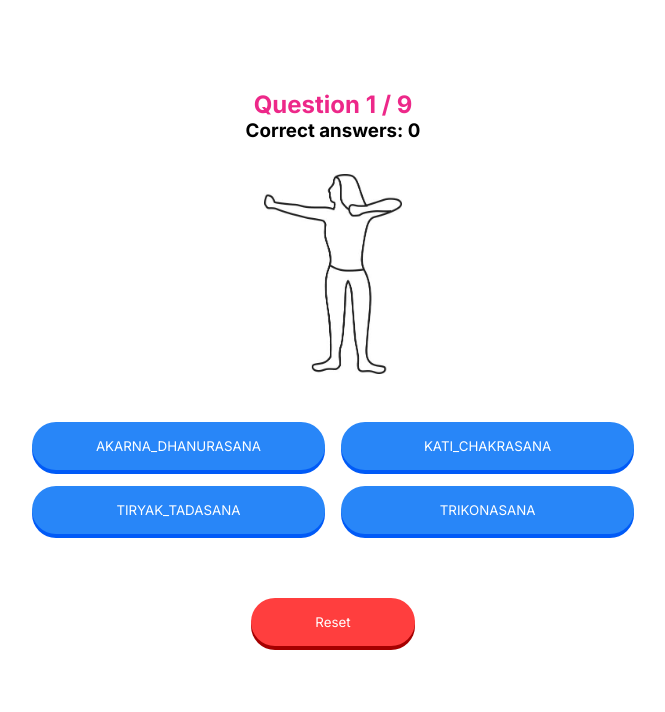
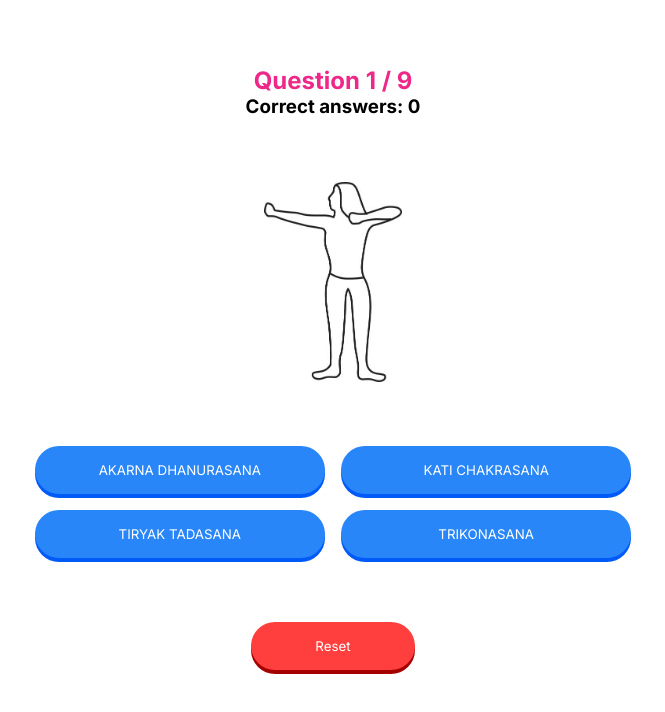
Before and after one commit to Ceskkk/yoga-quiz, a React (Vite) app: page / in a window 1280 px wide. Both pictures are taken after a click on the button "Start Quiz". Shown: the top 712 px of the page, without its empty margins (307-972 px from the left). Built offline with nearby package versions, Linux system fonts and the light colour scheme.

Commit message:
Refactor

```diff
--- /dev/null
+++ b/src/components/Button.jsx
@@ -0,0 +1,7 @@
+export default function Button ({ children, clickHandler, type = '' }) {
+  return (
+    <button onClick={clickHandler} className={type}>
+      {children}
+    </button>
+  )
+}
--- a/src/components/Quiz.jsx
+++ b/src/components/Quiz.jsx
@@ -1,72 +1,27 @@
-import { useState } from 'react'
-
-import useCounter from '../hooks/useCounter'
-import poses from '../data/poses.json'
+import { useContext } from 'react'
+import { QuizContext } from '../context/QuizContext'
 
 import styles from '../styles/Quiz.module.css'
-
-export const NUMBER_OF_QUESTIONS = 9
-export const NUMBER_OF_ANSWERS = 4
+import { NUMBER_OF_QUESTIONS } from '../utils/const'
+import Button from './Button'
 
 export default function Quiz () {
-  const [questions, setQuestions] = useState(undefined)
-  const [correctQuestion, setCorrectQuestion] = useState(undefined)
-
-  const [questionsAlreadyUsed, setQuestionsAlreadyUsed] = useState([])
-
-  const [isQuizOn, setQuiz] = useState(false)
-
-  const currentQuestion = useCounter(1)
-  const correctAnswers = useCounter(0)
-
-  const startQuiz = () => {
-    setQuestionsAlreadyUsed([])
-    currentQuestion.reset()
-    correctAnswers.reset()
-    updateQuestions()
-    setQuiz(true)
-  }
-
-  const updateQuestions = () => {
-    let correct
-    const otherQuestions = new Set()
-
-    while (correct === undefined || questionsAlreadyUsed.includes(correct.id)) {
-      correct = poses[Math.floor(Math.random() * poses.length)]
-    }
-
-    console.log(questionsAlreadyUsed)
-
-    while (otherQuestions.size !== NUMBER_OF_ANSWERS - 1) {
-      const random = poses[Math.floor(Math.random() * poses.length)]
-      if (random.id !== correct.id) otherQuestions.add(random)
-    }
-
-    otherQuestions.add(correct)
-    setCorrectQuestion(correct)
-    setQuestionsAlreadyUsed((prevValue) => [...prevValue, correct.id])
-    setQuestions(Array.from(otherQuestions).sort((a, b) => a.id - b.id))
-  }
-
-  const selectAnswer = (answer) => {
-    if (answer === correctQuestion.name) {
-      correctAnswers.increment()
-    }
-
-    if (currentQuestion.counter < NUMBER_OF_QUESTIONS) {
-      currentQuestion.increment()
-      updateQuestions()
-    } else if (currentQuestion.counter === NUMBER_OF_QUESTIONS) {
-      setQuiz(false)
-    }
-  }
+  const {
+    questions,
+    correctQuestion,
+    isQuizOn,
+    currentQuestionCounter,
+    correctAnswersCounter,
+    selectAnswer,
+    startQuiz
+  } = useContext(QuizContext)
 
   return (
     <section className={styles.container}>
       {questions && (
         <>
-          <h1>Question {currentQuestion.counter} / {NUMBER_OF_QUESTIONS}</h1>
-          <h3>Correct answers: {correctAnswers.counter}</h3>
+          <h1>Question {currentQuestionCounter.counter} / {NUMBER_OF_QUESTIONS}</h1>
+          <h3>Correct answers: {correctAnswersCounter.counter}</h3>
         </>
       )}
 
@@ -75,21 +30,22 @@ export default function Quiz () {
           <img src={`/assets/${correctQuestion.image}`} />
         </div>}
 
-      <div className={styles.answers}>
-        {isQuizOn && questions.map(q =>
-          <button key={q.id} onClick={() => selectAnswer(q.name)}>
-            {q.name}
-          </button>
-        )}
-      </div>
+      {isQuizOn &&
+        <div className={styles.answers}>
+          {questions.map((q) =>
+            <Button key={q.id} clickHandler={(e) => selectAnswer(e, q.name)}>
+              {q.name}
+            </Button>
+          )}
+        </div>}
 
-      <button onClick={startQuiz} className={`${styles.quiz} ${questions ? styles.end : styles.start}`}>
+      <Button clickHandler={startQuiz} type={questions ? 'incorrect' : 'correct'}>
         {questions
           ? isQuizOn
             ? 'Reset'
             : 'Try again'
           : 'Start Quiz'}
-      </button>
+      </Button>
 
     </section>
   )
@@ -97,3 +53,11 @@ export default function Quiz () {
 
 // TODO: Favicon
 // TODO: Añadir toda la data
+// TODO: Transición
+
+/**
+ * Posible features:
+ * Escoger el tipo de Yoga del cual hacer el Quiz
+ * Dejar elegir el numero de preguntas y de respuestas
+ * Botón de descarga del pdf
+ */
--- /dev/null
+++ b/src/context/QuizContext.jsx
@@ -0,0 +1,71 @@
+import { createContext, useState } from 'react'
+import useCounter from '../hooks/useCounter'
+
+import poses from '../data/poses.json'
+import { NUMBER_OF_ANSWERS, NUMBER_OF_QUESTIONS } from '../utils/const'
+
+export const QuizContext = createContext()
+
+export default function QuizProvider ({ children }) {
+  const [questions, setQuestions] = useState(undefined)
+  const [correctQuestion, setCorrectQuestion] = useState(undefined)
+  const [questionsIdAlreadyUsed, setQuestionsIdAlreadyUsed] = useState([])
+  const [isQuizOn, toggleQuiz] = useState(false)
+  const currentQuestionCounter = useCounter(1)
+  const correctAnswersCounter = useCounter(0)
+
+  const startQuiz = () => {
+    setQuestionsIdAlreadyUsed([])
+    currentQuestionCounter.reset()
+    correctAnswersCounter.reset()
+    updateQuestions()
+    toggleQuiz(true)
+  }
+
+  const updateQuestions = () => {
+    let correct
+    const otherQuestions = new Set()
+
+    while (correct === undefined || questionsIdAlreadyUsed.includes(correct.id)) {
+      correct = poses[Math.floor(Math.random() * poses.length)]
+    }
+
+    while (otherQuestions.size !== NUMBER_OF_ANSWERS - 1) {
+      const random = poses[Math.floor(Math.random() * poses.length)]
+      if (random.id !== correct.id) otherQuestions.add(random)
+    }
+
+    otherQuestions.add(correct)
+    setCorrectQuestion(correct)
+    setQuestionsIdAlreadyUsed((prevValue) => [...prevValue, correct.id])
+    setQuestions(Array.from(otherQuestions).sort((a, b) => a.id - b.id))
+  }
+
+  const selectAnswer = (e, answer) => {
+    if (answer === correctQuestion.name) {
+      correctAnswersCounter.increment()
+    }
+
+    if (currentQuestionCounter.counter < NUMBER_OF_QUESTIONS) {
+      currentQuestionCounter.increment()
+      updateQuestions()
+    } else if (currentQuestionCounter.counter === NUMBER_OF_QUESTIONS) {
+      toggleQuiz(false)
+    }
+  }
+
+  return (
+    <QuizContext.Provider
+      value={{
+        questions,
+        correctQuestion,
+        isQuizOn,
+        currentQuestionCounter,
+        correctAnswersCounter,
+        selectAnswer,
+        startQuiz
+      }}
+    > {children}
+    </QuizContext.Provider>
+  )
+}
--- a/src/data/poses.json
+++ b/src/data/poses.json
@@ -1,7 +1,7 @@
 [
   {
     "id": 1,
-    "name": "AKARNA_DHANURASANA",
+    "name": "AKARNA DHANURASANA",
     "image": "AKARNA_DHANURASANA.jpg",
     "style": "HATHA YOGA - ASANAS DE PIE"
   },
@@ -13,19 +13,19 @@
   },
   {
     "id": 3,
-    "name": "HASTA_UTTHANASANA",
+    "name": "HASTA UTTHANASANA",
     "image": "HASTA_UTTHANASANA.jpg",
     "style": "HATHA YOGA - ASANAS DE PIE"
   },
   {
     "id": 4,
-    "name": "KATI_CHAKRASANA",
+    "name": "KATI CHAKRASANA",
     "image": "KATI_CHAKRASANA.jpg",
     "style": "HATHA YOGA - ASANAS DE PIE"
   },
   {
     "id": 5,
-    "name": "MERU_PRISHTHASANA",
+    "name": "MERU PRISHTHASANA",
     "image": "MERU_PRISHTHASANA.jpg",
     "style": "HATHA YOGA - ASANAS DE PIE"
   },
@@ -43,13 +43,13 @@
   },
   {
     "id": 8,
-    "name": "TIRYAK_KATI_CHAKRASANA",
+    "name": "TIRYAK_KATI CHAKRASANA",
     "image": "TIRYAK_KATI_CHAKRASANA.jpg",
     "style": "HATHA YOGA - ASANAS DE PIE"
   },
   {
     "id": 9,
-    "name": "TIRYAK_TADASANA",
+    "name": "TIRYAK TADASANA",
     "image": "TIRYAK_TADASANA.jpg",
     "style": "HATHA YOGA - ASANAS DE PIE"
   },
--- a/src/main.jsx
+++ b/src/main.jsx
@@ -3,8 +3,12 @@ import ReactDOM from 'react-dom/client'
 import App from './App'
 import './styles/global.css'
 
+import QuizProvider from './context/QuizContext'
+
 ReactDOM.createRoot(document.getElementById('root')).render(
   <React.StrictMode>
-    <App />
+    <QuizProvider>
+      <App />
+    </QuizProvider>
   </React.StrictMode>
 )
--- a/src/styles/Quiz.module.css
+++ b/src/styles/Quiz.module.css
@@ -11,7 +11,8 @@
 }
 
 .container > h3 {
-  margin: 0;
+  margin-top: 0;
+  margin-bottom: 2rem;
 }
 
 .container > .image {
@@ -33,59 +34,7 @@
   grid-auto-rows: 1fr;
   gap: 1rem;
   padding: 1rem;
-  margin: 2rem 0 3rem;
-}
-
-.container > .answers > button{
-  padding: 1rem 4rem;
-  border-radius: 5rem;
-  cursor: pointer;
-  border: unset;
-  color: var(--text-secondary);
-  background-color: var(--primary);
-  box-shadow: 0 4px 0 0 var(--primary-strong);
-}
-
-.container > .answers > button:hover {
-  background-color: var(--primary-soft);
-}
-
-.container > .answers > button:active {
-  background-color: var(--primary-strong);
-}
-
-.container > button.quiz {
-  padding: 1rem 4rem;
-  border-radius: 5rem;
-  cursor: pointer;
-  border: unset;
-  color: var(--text-secondary);
-}
-
-.container > button.quiz.start {
-  background-color: var(--correct);
-  box-shadow: 0 4px 0 0 var(--correct-strong);
-}
-
-.container > button.quiz.start:hover {
-  background-color: var(--correct-soft);
-}
-
-.container > button.quiz.start:active {
-  background-color: var(--correct-strong);
-}
-
-.container > button.quiz.end {
-  background-color: var(--warning);
-  box-shadow: 0 4px 0 0 var(--warning-strong);
-}
-
-.container > button.quiz.end:hover {
-  background-color: var(--warning-soft);
-}
-
-.container > button.quiz.end:active {
-  background-color: var(--warning-strong);
+  margin: 3rem;
 }
 
 @media(max-width: 600px) {
--- a/src/styles/global.css
+++ b/src/styles/global.css
@@ -5,9 +5,9 @@
 
   --secondary: #ED2889;
 
-  --warning-soft: #f56b6b;
-  --warning: #ff3e3e;
-  --warning-strong: #a50000;
+  --incorrect-soft: #f56b6b;
+  --incorrect: #ff3e3e;
+  --incorrect-strong: #a50000;
 
   --correct-soft: #60e239;
   --correct: #0dcc56;
@@ -34,6 +34,7 @@ body {
   width: 100%;
   -webkit-font-smoothing: antialiased;
   -moz-osx-font-smoothing: grayscale;
+  color: var(--text);
 }
 
 #root {
@@ -46,3 +47,47 @@ body {
 button {
   font-family: 'Inter', -apple-system,BlinkMacSystemFont,segoe ui,Roboto,Helvetica,Arial,sans-serif,apple color emoji,segoe ui emoji,segoe ui symbol;
 }
+
+button {
+  padding: 1rem 4rem;
+  border-radius: 5rem;
+  cursor: pointer;
+  border: unset;
+  color: var(--text-secondary);
+  background-color: var(--primary);
+  box-shadow: 0 4px 0 0 var(--primary-strong);
+}
+
+button:hover {
+  background-color: var(--primary-soft);
+}
+
+button:active {
+  background-color: var(--primary-strong);
+}
+
+button.correct {
+  background-color: var(--correct);
+  box-shadow: 0 4px 0 0 var(--correct-strong);
+}
+
+button.correct:hover {
+  background-color: var(--correct-soft);
+}
+
+button.correct:active {
+  background-color: var(--correct-strong);
+}
+
+button.incorrect {
+  background-color: var(--incorrect);
+  box-shadow: 0 4px 0 0 var(--incorrect-strong);
+}
+
+button.incorrect:hover {
+  background-color: var(--incorrect-soft);
+}
+
+button.incorrect:active {
+  background-color: var(--incorrect-strong);
+}
--- /dev/null
+++ b/src/utils/const.js
@@ -0,0 +1,2 @@
+export const NUMBER_OF_QUESTIONS = 9
+export const NUMBER_OF_ANSWERS = 4
```
